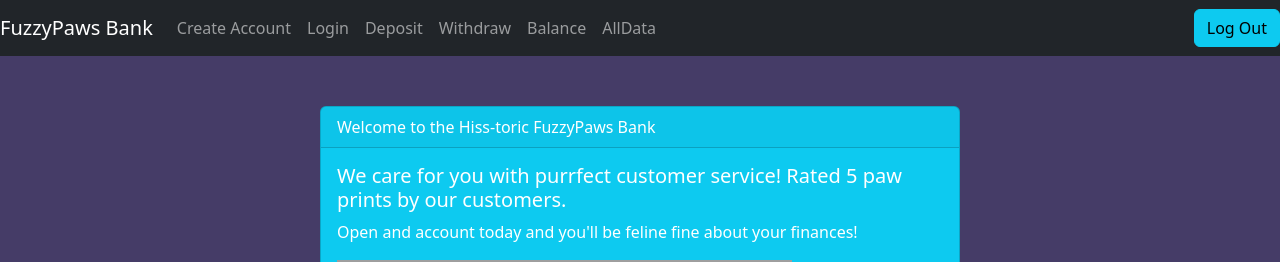
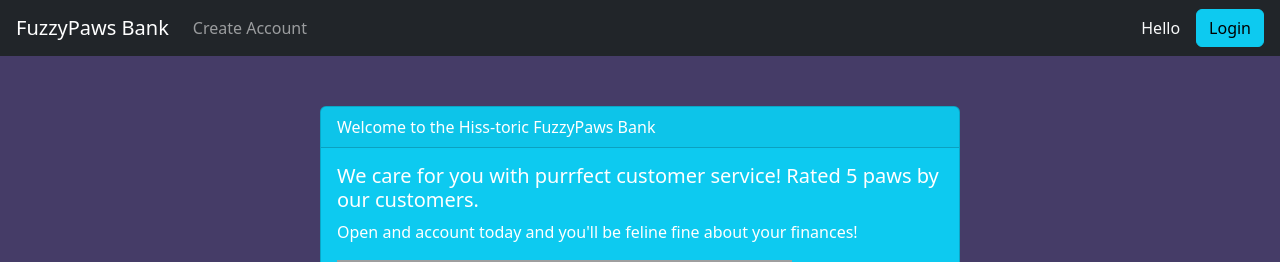
Before and after one commit to A-Altemara/Bad-Bank, a React (Create React App) app in the folder bad-bank/: page /#/ in a window 1280 px wide. Shown: the top 262 px of the page. Built offline with nearby package versions, Linux system fonts and the light colour scheme; grey boxes are pictures that could not be loaded.

Commit message:
Navbar buttons hidden on Login/out

```diff
--- a/bad-bank/src/App.js
+++ b/bad-bank/src/App.js
@@ -43,7 +43,7 @@
     fetch(`${baseUrl}/account/login/${email}/${password}`)
       .then(async (res) => {
         const tempUser = await res.json()
-        console.log("tempUser", tempUser)
+        // console.log("tempUser", tempUser)
         setUser(tempUser)
         setLoggedIn(true)
       })
@@ -52,7 +52,6 @@
         return "login failed"
       })
   }
-
 
   // let getBalance = () => {
   //   console.log("user from getBalance", user.email)
@@ -71,7 +70,6 @@
 
   //     })
   // }
-
 
   let adjustMoney = (amount) => {
     fetch(`${baseUrl}/account/deposit/${user.email}/${Number(amount)}`)
@@ -97,14 +95,18 @@
 
   return (
     <HashRouter basename="/">
-      <NavBar />
+      <NavBar user={user} isLoggedIn={loggedIn} />
       <Routes>
-        <Route path="/" element={<Home />} />
+        <Route
+          path="/"
+          element={<Home />}
+        />
         <Route
           path="/CreateAccount/"
-          element={<CreateAccount />} />
-        <Route path="/login/" element={!loggedIn ? <Login initializeUser={initializeUser} /> : <Navigate to="/" />} />
-
+          element={<CreateAccount initializeUser={initializeUser} />} />
+        <Route
+          path="/login/"
+          element={!loggedIn ? <Login initializeUser={initializeUser} /> : <Navigate to="/" />} />
         {/* // Todo: Verify this works with OAuth2 authentication once hooked up */}
         <Route
           path="/deposit/"
@@ -116,11 +118,11 @@
         />
         <Route
           path="/balance/"
-          element={loggedIn ? <Balance balance={user.balance} /> : <Navigate to="/login" />} />
-        {/* // todo:  only accessible if admin. if admin, render here */}
-        <Route path="/alldata/" element={loggedIn ? <AllData /> : <Navigate to="/login" />} />
-
-
+          element={loggedIn ? <Balance balance={user.balance} /> : <Navigate to="/login" />}
+        />
+        <Route
+          path="/alldata/"
+          element={loggedIn ? <AllData /> : <Navigate to="/login" />} />
 
       </Routes>
     </HashRouter>
--- a/bad-bank/src/components/createaccount.js
+++ b/bad-bank/src/components/createaccount.js
@@ -3,7 +3,7 @@
 
 const baseUrl = 'http://localhost:4500';
 
-export function CreateAccount() {
+export function CreateAccount({ initializeUser }) {
     const [show, setShow] = useState(true);
     const [status, setStatus] = useState('');
     const [name, setName] = useState('');
@@ -43,6 +43,8 @@
         })();
         setStatus('You have created your account')
         setShow(false);
+        initializeUser(email, password)
+
     }
 
     function clearForm() {
--- a/bad-bank/src/components/home.js
+++ b/bad-bank/src/components/home.js
@@ -14,7 +14,7 @@
                 bgcolor="info"
                 txtcolor="white"
                 header="Welcome to the Hiss-toric FuzzyPaws Bank"
-                title="We care for you with purrfect customer service! Rated 5 paw prints by our customers."
+                title="We care for you with purrfect customer service! Rated 5 paws by our customers."
                 text="Open and account today and you'll be feline fine about your finances!"
                 body={
                     <>
--- a/bad-bank/src/components/navbar.js
+++ b/bad-bank/src/components/navbar.js
@@ -1,57 +1,48 @@
 import { Link, useLocation } from "react-router-dom";
-import { useContext, useState } from "react";
-import { UserContext } from "./context";
 
-
-export function NavBar() {
+export function NavBar({ user, isLoggedIn }) {
   const location = useLocation();
-
-  const ctx = useContext(UserContext);
-
-  const isLoggedIn = (ctx?.currentUser ?? null) !== null;
-  const userRole = ctx?.currentUser?.role ?? null;
-  const [loggedIn, setLoggedIn] = useState(false);
-
 
   return (
     <>
-      <nav className="navbar navbar-expand-lg navbar-dark bg-dark">
+      <nav className="navbar navbar-expand-lg navbar-dark bg-dark px-3">
         <Link className="navbar-brand" to="/" data-toggle="tooltip" title="BadBank Home Page">FuzzyPaws Bank</Link>
         <button className="navbar-toggler" type="button" data-toggle="collapse" data-target="#navbarNav" aria-controls="navbarNav" aria-expanded="false" aria-label="Toggle navigation">
           <span className="navbar-toggler-icon"></span>
         </button>
         <div className="collapse navbar-collapse" id="navbarNav">
           <ul className="navbar-nav">
-            {/* TODO: make visible when isLoggedIn = true is not visible */}
-
+            {!isLoggedIn ? (
               <li className="nav-item">
                 <Link className={`nav-link ${location.pathname === "/CreateAccount" ? "active" : ''}`} aria-current="page" to="/CreateAccount" data-toggle="tooltip" title="Click here to create a new account login.">Create Account</Link>
-            </li>
-            {/* TODO: make visible when isLoggedIn = true shows as logout */}
-            <li className="nav-item">
-              <Link className={`nav-link ${location.pathname === "/login" ? "active" : ''}`} aria-current="page" to="/login" data-toggle="tooltip" title="Click here to login to your account.">Login</Link>
-            </li>
-            {/* TODO: make visible when isLoggedIn = false is not visible */}
+              </li>) : (
+              <>
                 <li className="nav-item">
                   <Link className={`nav-link ${location.pathname === "/deposit" ? "active" : ''}`} aria-current="page" to="/deposit" data-toggle="tooltip" title="Click here to deposit funds into your account.">Deposit</Link>
                 </li>
-            {/* TODO: make visible when isLoggedIn = false is not visible */}
                 <li className="nav-item">
                   <Link className={`nav-link ${location.pathname === "/withdraw" ? "active" : ''}`} aria-current="page" to="/withdraw" data-toggle="tooltip" title="Click here to withdraw funds from your account.">Withdraw</Link>
                 </li>
-            {/* TODO: make visible when isLoggedIn = false is not visible */}
                 <li className="nav-item">
                   <Link className={`nav-link ${location.pathname === "/balance" ? "active" : ''}`} aria-current="page" to="/balance" data-toggle="tooltip" title="Click here to check your account balance.">Balance</Link>
                 </li>
-            {/* TODO update so when isLoggedIN and userRole = admin this is visable */}
-
+                {user.role === "admin" ? (
                   <li className="nav-item">
                     <Link className={`nav-link ${location.pathname === "/alldata" ? "active" : ''}`} aria-current="page" to="/alldata" data-toggle="tooltip" title="Click here to see the data from all users, Admins only (⌐■_■)">AllData</Link>
-            </li>
+                  </li>) : (
+                  <></>
+                )}
+              </>
+            )}
           </ul>
         </div>
-        {/* todo: make visible when isLoggedIn = true */}
-        <div class="nav navbar-nav navbar-right"> <button type="button" className="btn btn-info navbar-btn">Log Out</button></div>
+        <div class="text-light"> <p className="nav-link px-3 m-0">Hello {user.name}</p></div>
+        <div class="nav navbar-nav navbar-right">
+          {!isLoggedIn ? (
+            <Link className={`btn btn-info navbar-btn ${location.pathname === "/login" ? "active" : ''}`} aria-current="page" to="/login" data-toggle="tooltip" title="Click here to login to your account.">Login</Link>
+          ) : (
+            <button type="button" className="btn btn-info navbar-btn">Log Out</button>)
+          }</div>
       </nav>
     </>
   );
```
Lines whose indentation alone changed are shown as unchanged.
